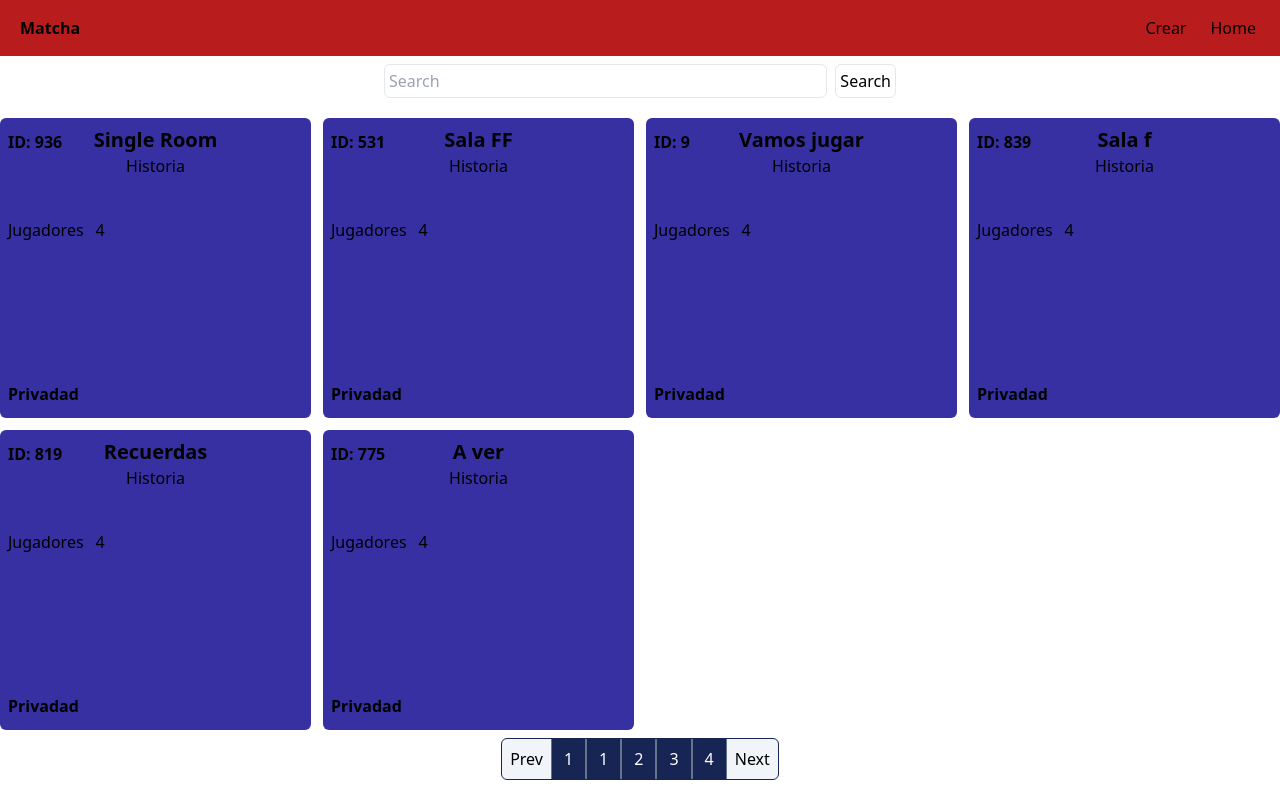
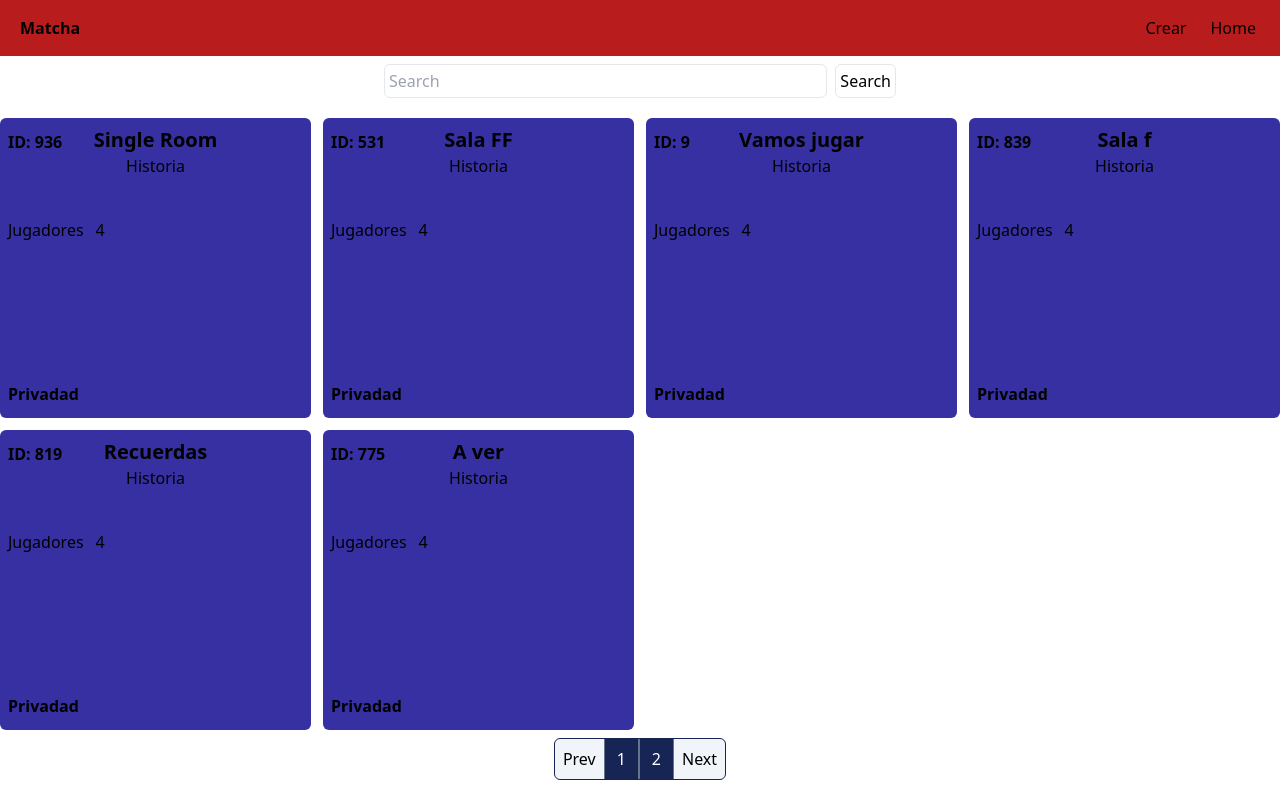
Before and after one commit to LuisArielRetanaHernadez/Memorama, a React (Vite) app: page / in a window 1280 px wide. Built offline with nearby package versions, Linux system fonts and the light colour scheme.

Commit message:
agregando la funcinalidad de incremento de los index de paginacion

```diff
--- a/src/components/Pagination/Pagination.jsx
+++ b/src/components/Pagination/Pagination.jsx
@@ -1,8 +1,8 @@
 import { useEffect, useState } from "react"
 import { Link, useFetcher, useLocation } from "react-router-dom"
 
-const Pagination = ({total, numbersPages, totalSource, updateIndex}) => {
-  const [pages, setPages] = useState([1,2,3,4])
+const Pagination = ({total, numbersPages = 1, totalSource, updateIndex}) => {
+  const [pages, setPages] = useState([])
   const [currentPage, setCurrentPage] = useState(1)
 
   let location = useLocation()
@@ -29,6 +29,15 @@ const Pagination = ({total, numbersPages, totalSource, updateIndex}) => {
     }
   },[location])
 
+  useEffect(() => {
+    for (let i = 1; i <= totalPages; i++) {
+      setPages(pages => [...pages, i])
+    }
+
+    return () => {
+      setPages([])
+    }
+  },[total, currentPage, location])
 
   // cambiar el index de los links conforme al numero de la paginas
 
@@ -41,7 +50,6 @@ const Pagination = ({total, numbersPages, totalSource, updateIndex}) => {
         </Link>
       </div>
       <div className="flex">
-        <Link to={`/?page=${0 + 1}`} className="text-white px-3 py-2 border-x border-x-slate-500 bg-blue-950 inline-flex">{1}</Link>
         {pages.map((page, i) => (
           <Link key={i} className="text-white px-3 py-2 border-x border-x-slate-500 bg-blue-950 inline-flex">{page}</Link>
         ))}
```
